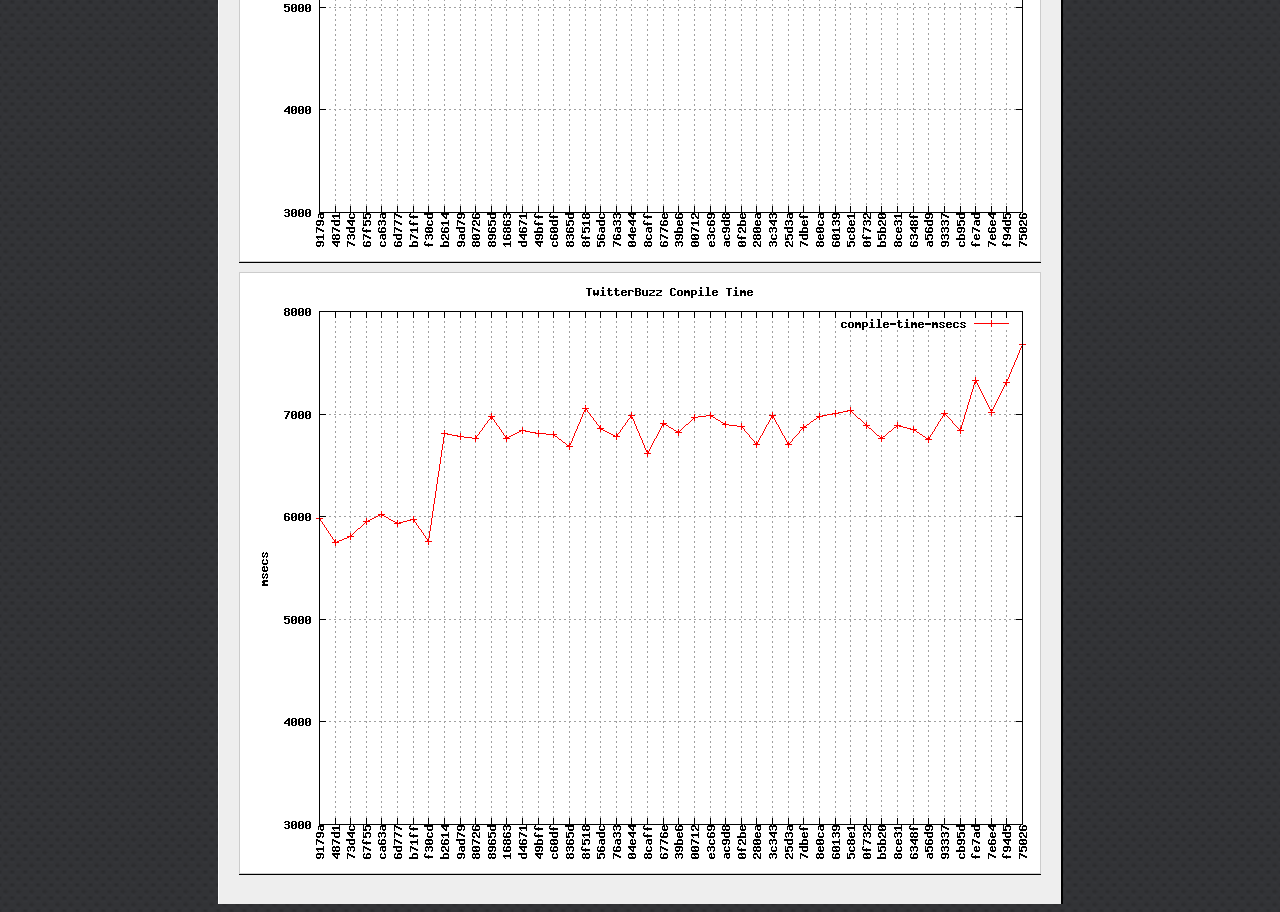
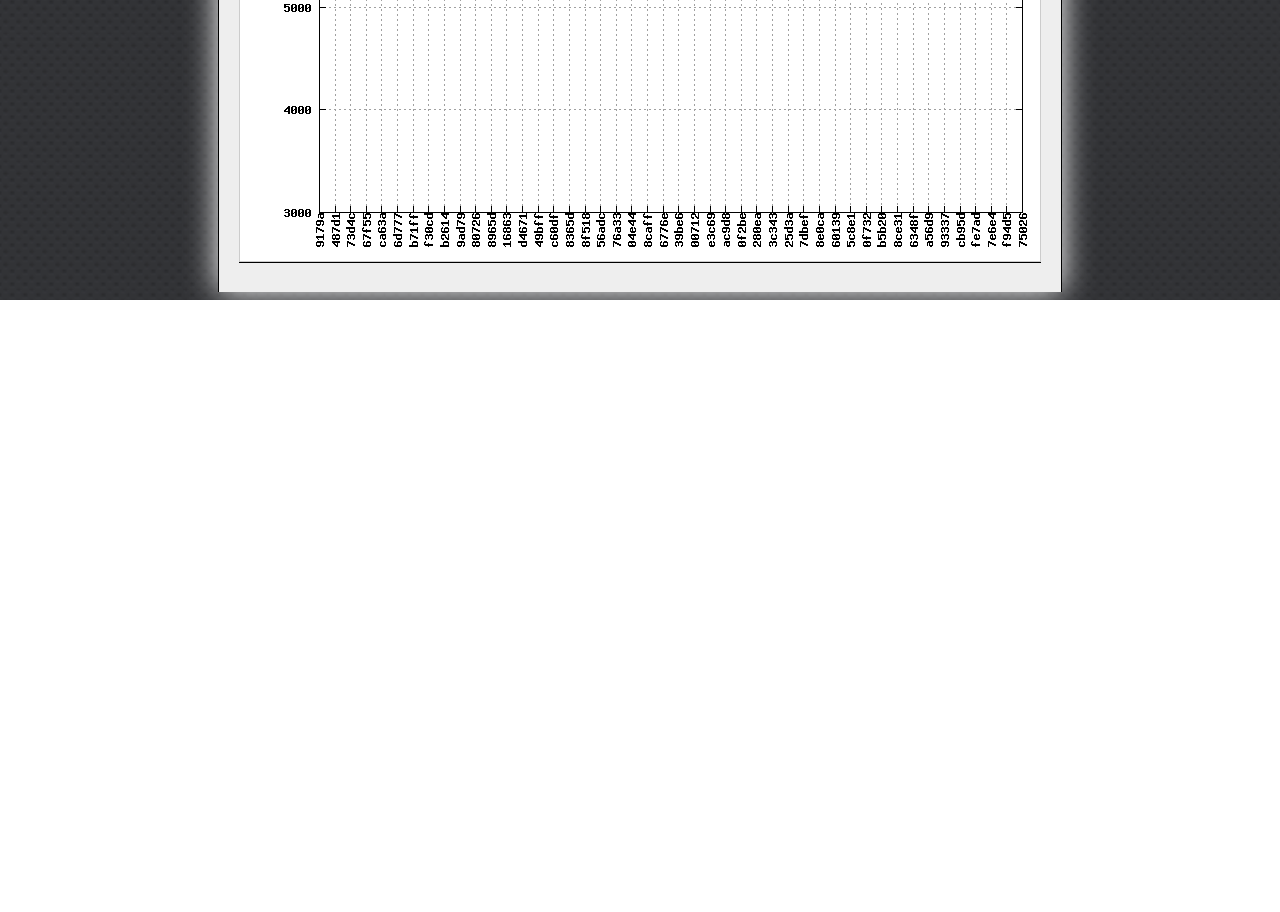
Before and after one commit to netguy204/cljs-bench, a plain HTML site: page resources/index.html in a window 1280 px wide. Shown: the part 862-1774 px from the top of the page. After the commit the page ends 1162 px from the top, so only its background shows below. Drawn offline with Linux system fonts and the light colour scheme.

Commit message:
updated template to remove doubling of plots

```diff
--- a/resources/index.html
+++ b/resources/index.html
@@ -1,8 +1,20 @@
 <html>
 <head>
 <style>
+
 body {
 background:url("background.png");
+}
+
+#body1 {
+background: #eee;
+width: 802px;
+margin: 0 auto;
+padding: 20px;
+border-style: solid;
+border-color: #000;
+border-width: 0 1px;
+box-shadow: 0px 0 30px #fff;
 }
 
 h1 {
@@ -11,36 +23,12 @@
 border-top-style:solid;
 }
 
-#body1 {
-background: #eee;
-width: 802px;
-margin: 0 auto;
-padding: 20px;
-border-left-style: solid;
-border-left-color: #fff;
-border-left-width: 1px;
-border-right-style: solid;
-border-right-color: #000;
-border-right-width: 2px;
-}
-
 #logo {
 background:url("cljsbench_logo.png");
 background-repeat:repeat-x;
 height:230;
 padding:0px;
 width:802;
-}
-
-.plot img {
-border-style: solid;
-border-width: 1px;
-border-color: #ccc;
-}
-
-.plot {
-margin-bottom:10px;
-box-shadow: 0 1px 0;
 }
 
 #nav {
@@ -104,6 +92,18 @@
 height:auto;
 }
 
+.plot img {
+border-style: solid;
+border-width: 1px;
+border-color: #ccc;
+}
+
+.plot {
+margin-bottom:10px;
+box-shadow: 0 1px 0;
+}
+
+*/
 </style>
 </head>
 
@@ -127,10 +127,6 @@
   <a name="plot-1"></a>
   <img src="0.png" />
 </div>
-<div class="plot">
-  <a name="plot-1"></a>
-  <img src="0.png" />
-</div>
 </div>
 
 </div>
```
